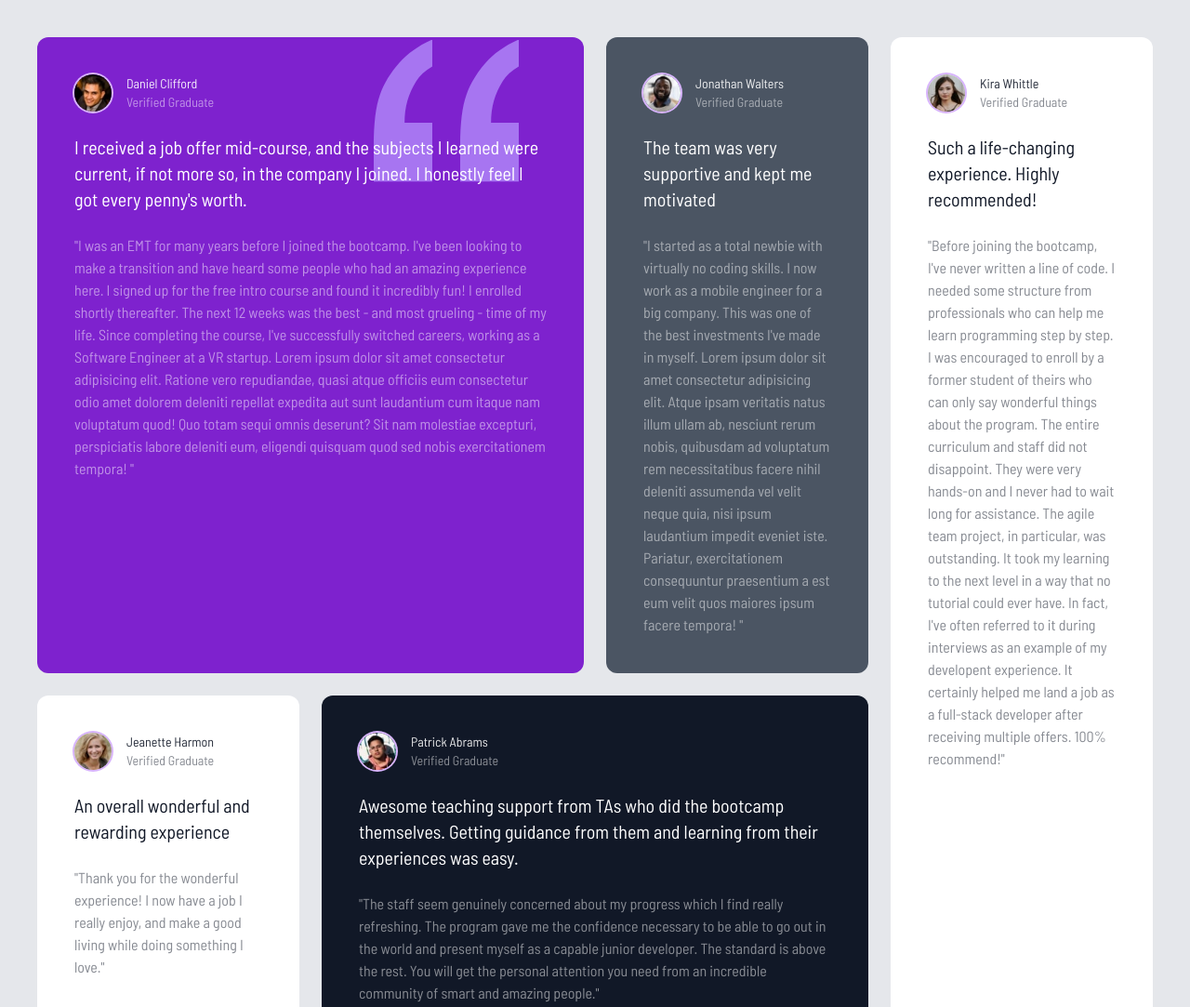
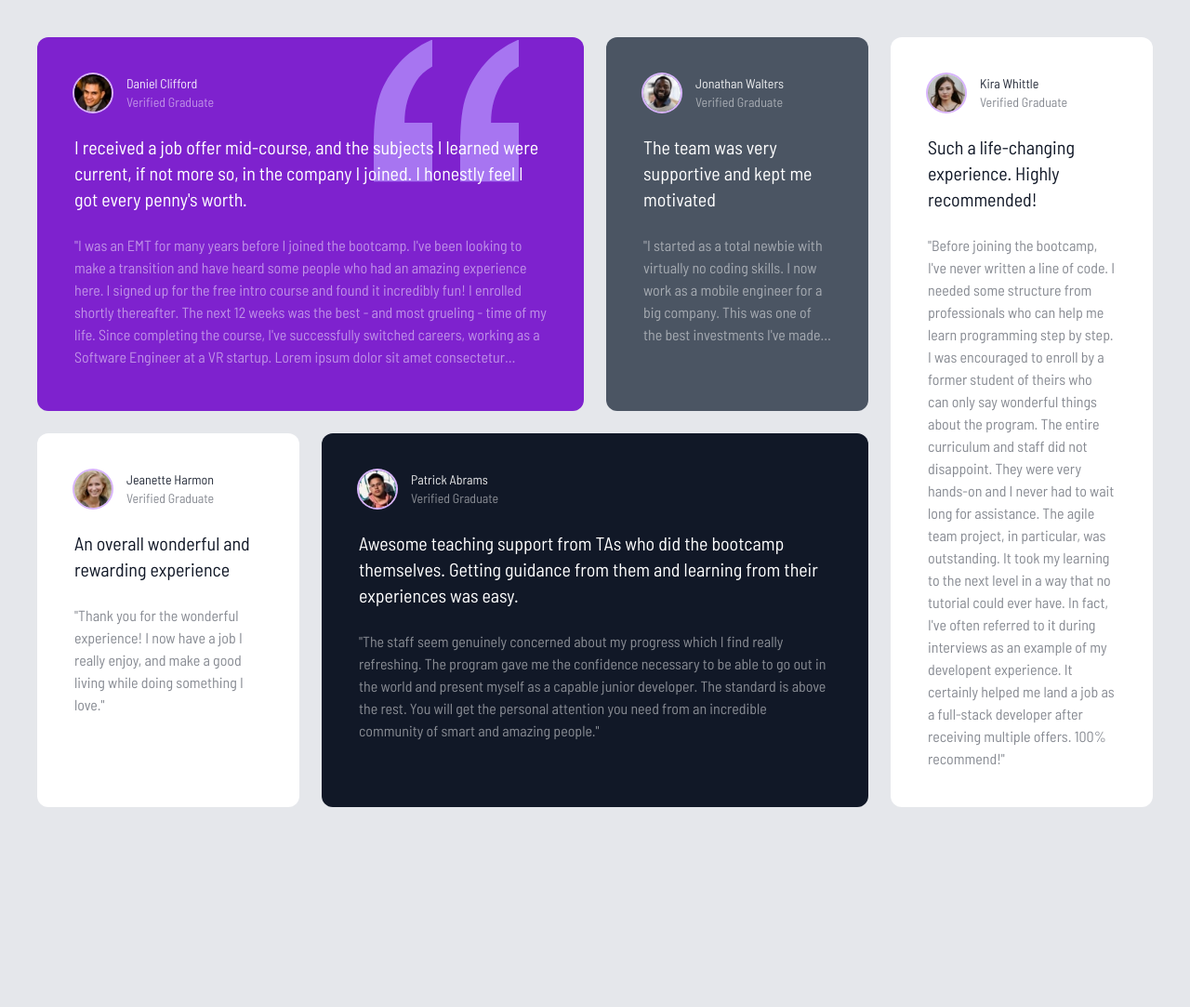
Before and after one commit to Mrst12/tailwind-testimonial-grid-website, a website: page index.html in a window 1280 px wide. Shown: the top 1083 px of the page at 93% size. After the commit the page ends 908 px from the top, so only its background shows below. Drawn offline with Linux system fonts and the light colour scheme.

Commit message:
add the line-clamp plugin and apply it to the boxes that need it

```diff
--- a/index.html
+++ b/index.html
@@ -50,7 +50,7 @@
           </p>
 
           <!-- Small text -->
-          <p class="mt-6 opacity-50">
+          <p class="mt-6 opacity-50 line-clamp-6">
             "I was an EMT for many years before I joined the bootcamp. I've been
             looking to make a transition and have heard some people who had an
             amazing experience here. I signed up for the free intro course and
@@ -88,7 +88,7 @@
           </p>
 
           <!-- Small text -->
-          <p class="mt-6 opacity-50">
+          <p class="mt-6 opacity-50 line-clamp-5">
             "I started as a total newbie with virtually no coding skills. I now
             work as a mobile engineer for a big company. This was one of the
             best investments I've made in myself. Lorem ipsum dolor sit amet
--- a/package.json
+++ b/package.json
@@ -11,6 +11,7 @@
   "author": "",
   "license": "ISC",
   "devDependencies": {
+    "@tailwindcss/line-clamp": "^0.4.4",
     "tailwindcss": "^3.3.2"
   }
 }
--- a/tailwind.config.js
+++ b/tailwind.config.js
@@ -14,5 +14,5 @@ module.exports = {
       },
     },
   },
-  plugins: [],
+  plugins: [require("@tailwindcss/line-clamp")],
 };
```
Also changed, not shown: css/style.css, 1 other file.
